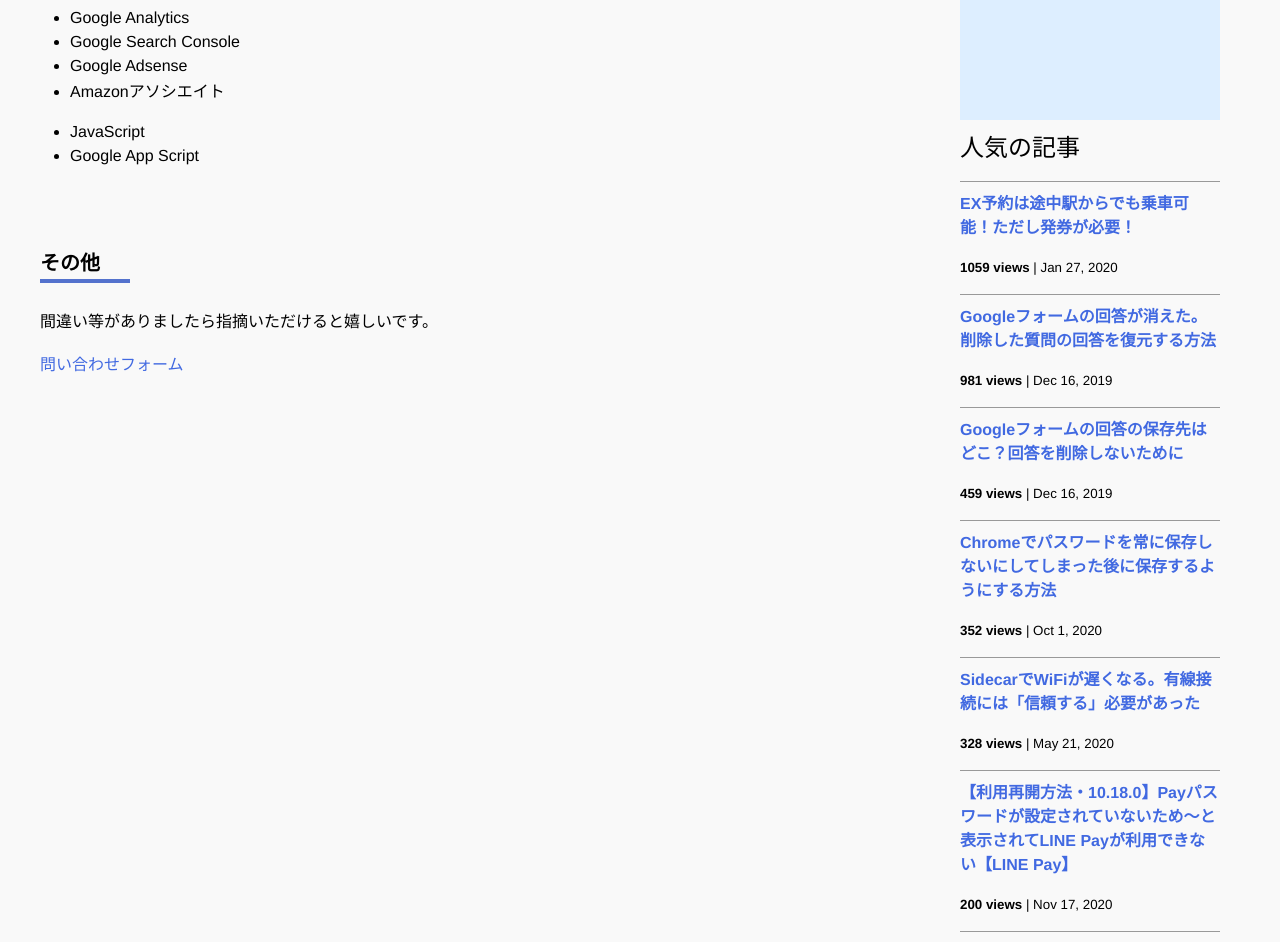
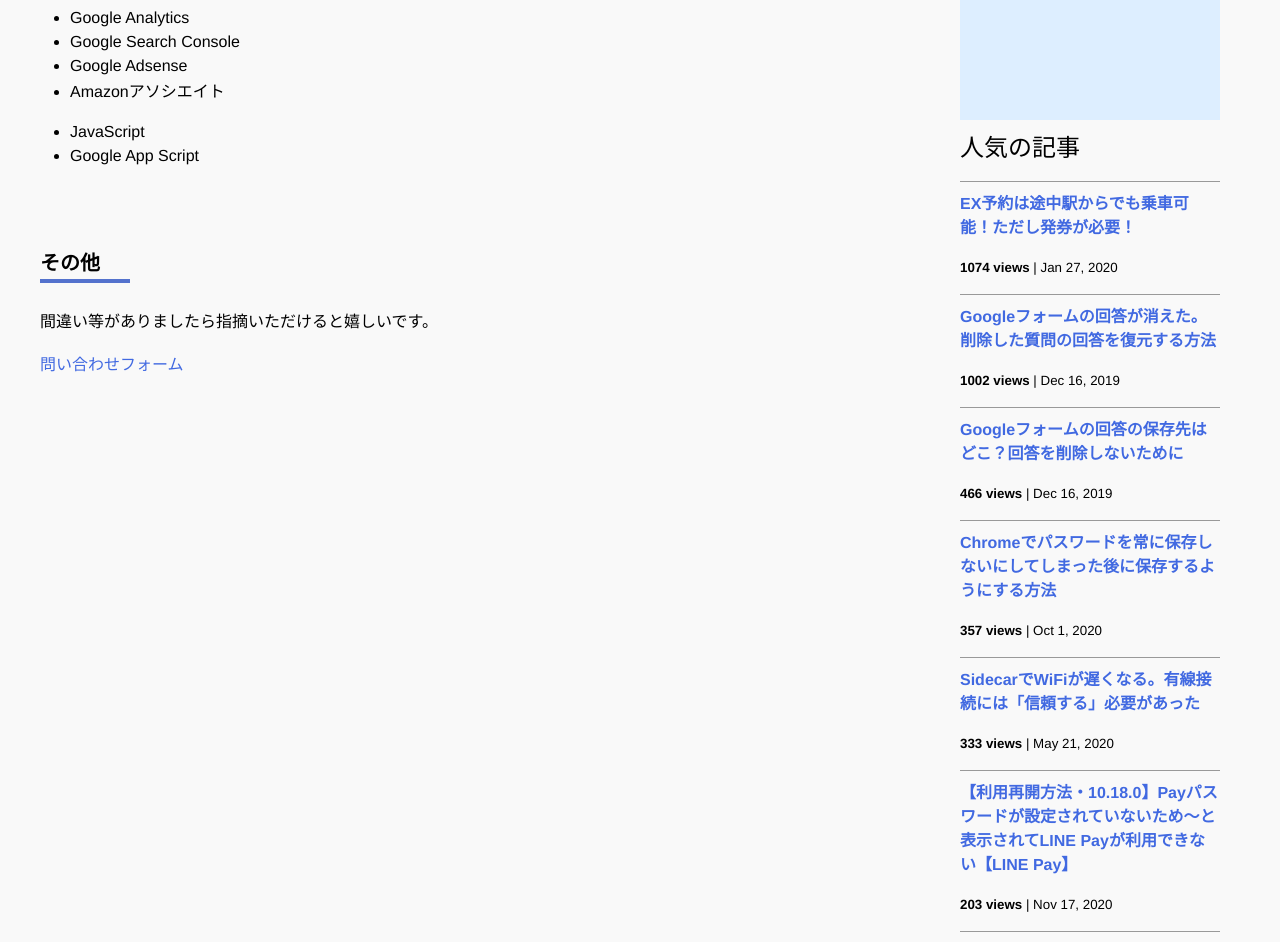
Before and after one commit to iwanaminami/shoyaiwaname, a Jekyll site: the page built from about.markdown, in a window 1280 px wide and 1400 px high, scrolled down 693 px. Shown: the top 942 px of the window. Built offline with Jekyll 4.4.1, drawn with Linux system fonts in a browser that asks for light colours; nearby versions of some CDN libraries; comment, search, counter and statistics services are not loaded.

Commit message:
a new commit message

```diff
--- a/_data/popularposts.yml
+++ b/_data/popularposts.yml
@@ -1,17 +1,17 @@
 side:
-  - view: 1059
+  - view: 1074
     url: /2020/01/27/ex-rideontheway.html
-  - view: 981
+  - view: 1002
     url: /2019/12/16/restore-googleform.html
-  - view: 459
+  - view: 466
     url: /2019/12/16/googleform-answers.html
-  - view: 352
+  - view: 357
     url: /2020/10/01/googlepassword.html
-  - view: 328
+  - view: 333
     url: /2020/05/21/sidecar-via-cable.html
-  - view: 200
+  - view: 203
     url: /2020/11/17/linepay.html
   - view: 122
     url: /2020/01/23/sfcgold.html
-  - view: 112
+  - view: 114
     url: /2021/05/18/image-compression-word.html
```
